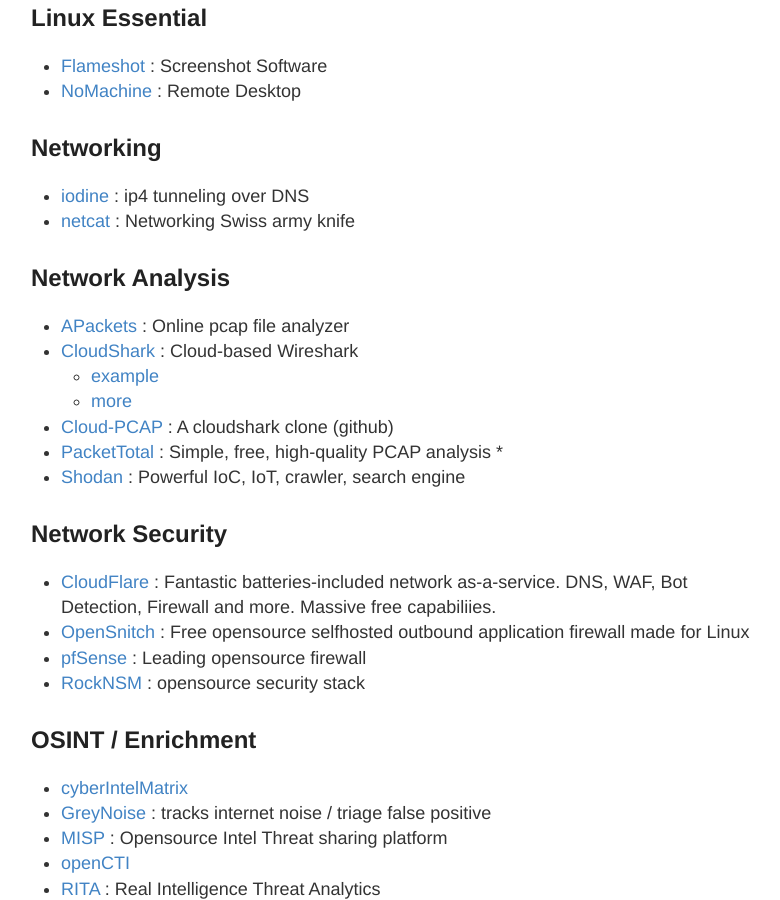
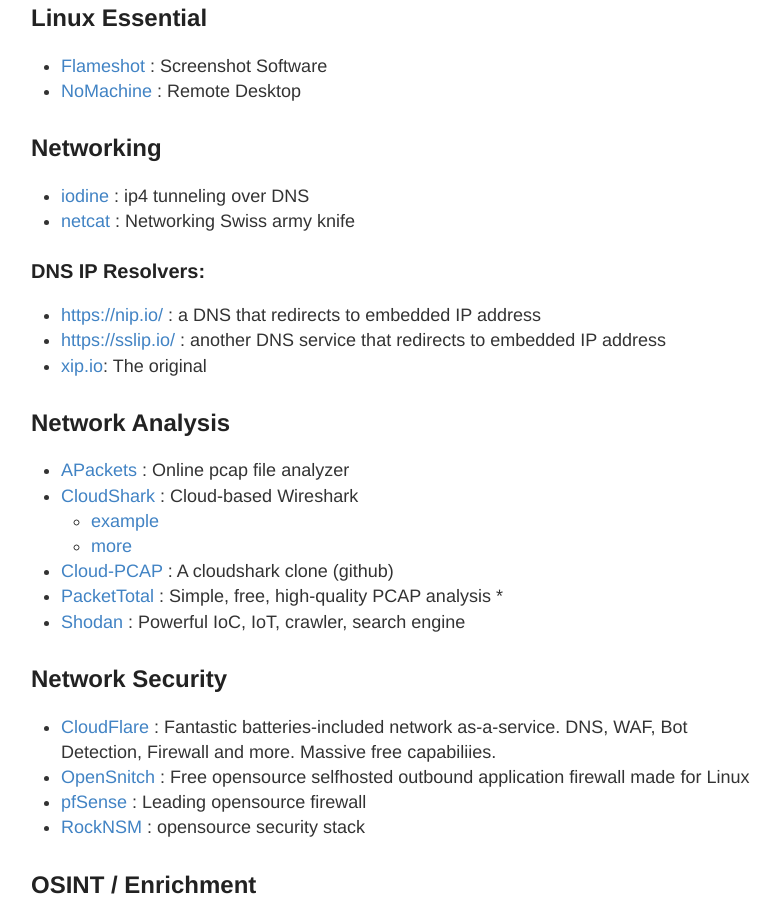
Before and after one commit to stevehenderson/stevehenderson.github.io, a Jekyll site: the page built from tools.md, in a window 1280 px wide and 900 px high, scrolled down 1940 px. Shown: the whole window, without its empty margins (249-1029 px from the left). Built offline with Jekyll 4.4.1, drawn with Linux system fonts in a browser that asks for light colours.

Commit message:
Update tools.md

```diff
--- a/tools.md
+++ b/tools.md
@@ -67,6 +67,11 @@
    * [iodine](https://github.com/yarrick/iodine) : ip4 tunneling over DNS
    * [netcat](https://netcat.sourceforge.net/) : Networking Swiss army knife
 
+### DNS IP Resolvers:
+   * [https://nip.io/](https://nip.io/) :  a DNS that redirects to embedded IP address
+   * [https://sslip.io/](https://sslip.io/) : another DNS service that redirects to embedded IP address
+   * [xip.io](xip.io):  The original
+
 ## Network Analysis
    * [APackets](https://apackets.com/) : Online pcap file analyzer
    * [CloudShark](https://www.cloudshark.org/captures) : Cloud-based Wireshark
```
